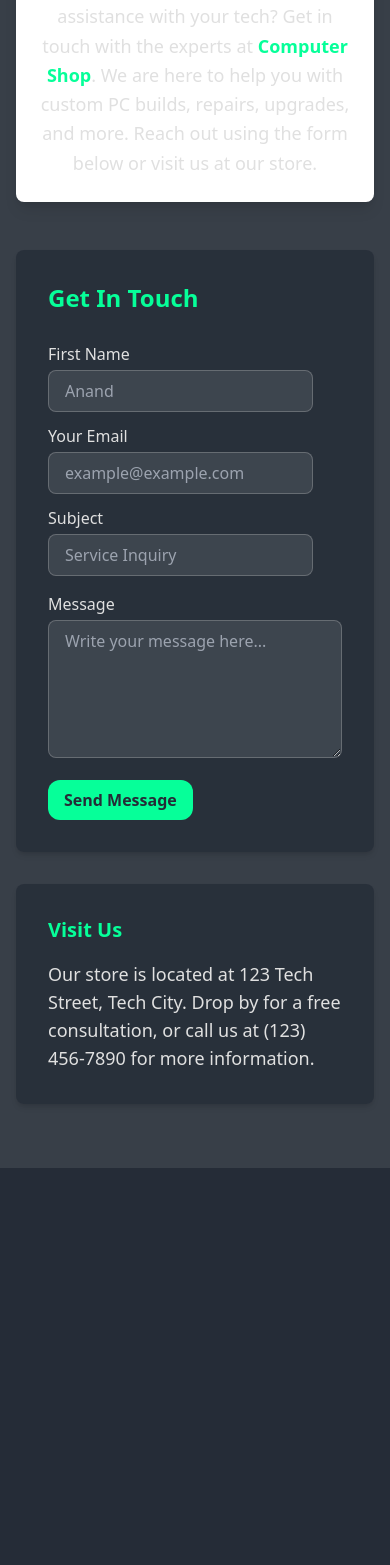
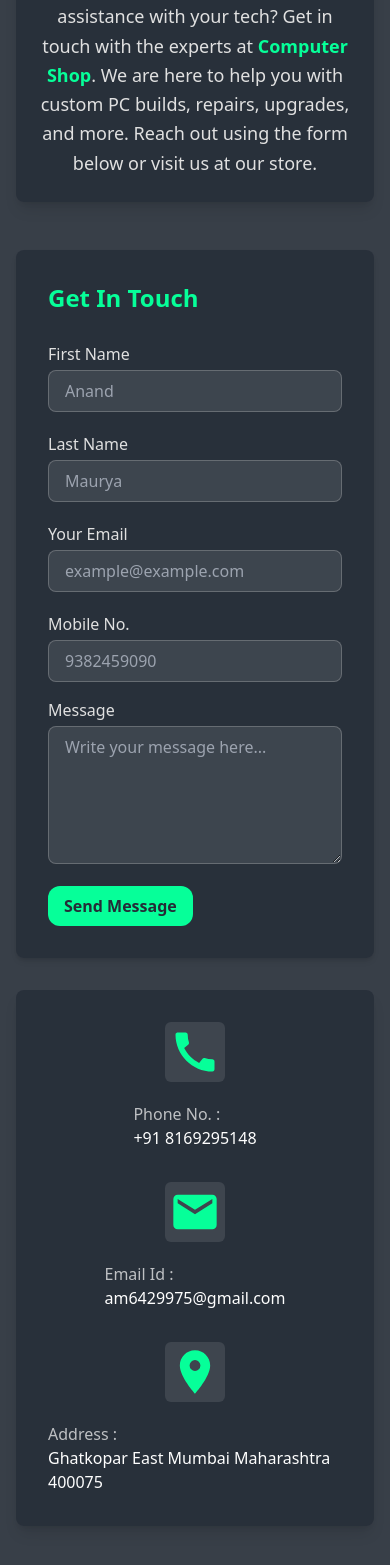
Before and after one commit to anandcodework/portfolio, a React (Vite) app: page /contact in a window 390 px wide. Shown: the part 323-1888 px from the top of the page. Before the commit the page ends 1491 px from the top, so only its background shows below. Built offline with nearby package versions, Linux system fonts and the light colour scheme.

Commit message:
contact page working issue fix and make responsive

```diff
--- a/package.json
+++ b/package.json
@@ -10,9 +10,12 @@
     "preview": "vite preview"
   },
   "dependencies": {
+    "@emailjs/browser": "^4.4.1",
     "@fontsource/open-sans": "^5.1.0",
     "@fontsource/roboto": "^5.1.0",
+    "emailjs-com": "^3.2.0",
     "framer-motion": "^11.12.0",
+    "nodemailer": "^6.9.16",
     "react": "^18.3.1",
     "react-countup": "^6.5.3",
     "react-dom": "^18.3.1",
--- a/src/components/Contact.jsx
+++ b/src/components/Contact.jsx
@@ -1,46 +1,42 @@
-import React, { useState } from 'react';
+import React, { useState, useRef } from 'react';
+import { MdEmail, MdCall, MdLocationOn } from "react-icons/md";
+import emailjs from '@emailjs/browser';
 
 export default function ContactPage() {
-  const [name, setName] = useState('');
-  const [email, setEmail] = useState('');
-  const [subject, setSubject] = useState('');
-  const [message, setMessage] = useState('');
-  const [success, setSuccess] = useState(false);
-  const [error, setError] = useState('');
+  const [mobile, setMobile] = useState('');
 
-  const handleSubmit = async (e) => {
+  const handleChange = (e) => {
+    const value = e.target.value;
+    // Only allow numbers by filtering out non-numeric characters
+    if (/^\d*$/.test(value)) {
+      setMobile(value); // Update state with the numeric value
+    }
+  };
+  const form = useRef();
+
+  const sendEmail = (e) => {
     e.preventDefault();
 
-    try {
-      const response = await fetch('http://localhost:5000/contact', {
-        method: 'POST',
-        headers: {
-          'Content-Type': 'application/json',
+    emailjs
+      .sendForm('service_snsi79c', 'template_t7myuo8', form.current, {
+        publicKey: '6Y-awfRZi2v9KYghh',
+      })
+      .then(
+        () => {
+          alert('SUCCESS!');
         },
-        body: JSON.stringify({ name, email, subject, message }),
-      });
-
-      if (response.ok) {
-        setSuccess(true);
-        setError('');
-        setName('');
-        setEmail('');
-        setSubject('');
-        setMessage('');
-      } else {
-        throw new Error('Failed to send message');
-      }
-    } catch (err) {
-      setError('Error sending message. Please try again later.');
-      setSuccess(false);
-    }
+        (error) => {
+          alert('FAILED...', error.text);
+        },
+      );
   };
 
   return (
+    <>
       <div className="py-16 bg-secondary/10 w-screen">
         <div className="container mx-auto px-4">
           <h1 className="text-4xl font-bold text-center text-fourth mb-12">Contact Computer Shop</h1>
-        <div className="bg-white p-6 rounded-lg shadow-lg mb-12 bg-primary/80">
+          <div className="p-6 rounded-lg shadow-lg mb-12 bg-primary/80">
             <p className="text-lg text-secondary text-center leading-relaxed">
               Have any questions or need assistance with your tech? Get in touch with the experts at{' '}
               <span className="font-bold text-fourth">Computer Shop</span>. We are here to help you with custom PC builds, repairs, upgrades, and more. Reach out using the form below or visit us at our store.
@@ -50,16 +46,25 @@ export default function ContactPage() {
           <div className="grid grid-cols-1 md:grid-cols-2 gap-8">
             <div className="bg-primary/80 p-8 rounded-lg shadow-md">
               <h2 className="text-2xl font-semibold text-fourth mb-6">Get In Touch</h2>
-            <form className="space-y-4" onSubmit={handleSubmit}>
-              <div className="grid grid-flow-row md:grid-flow-col gap-2">
+              <form className="space-y-4" ref={form} onSubmit={sendEmail}>
+                <div className="grid grid-cols-1 md:grid-cols-2 gap-4">
                   <div>
                     <label className="block text-secondary my-1 font-medium">First Name</label>
                     <input
                       type="text"
-                    value={name}
-                    onChange={(e) => setName(e.target.value)}
-                    className="px-4 py-2 border border-secondary/25 hover:border-2 hover:border-fourth bg-white/10 rounded-lg focus:outline-none focus:ring-2 focus:ring-secondary"
+                      name="firstName"
+                      className="w-full px-4 py-2 border text-third border-secondary/25 hover:border-2 hover:border-fourth bg-white/10 rounded-lg "
                       placeholder="Anand"
+                      required
+                    />
+                  </div>
+                  <div>
+                    <label className="block text-secondary my-1 font-medium">Last Name</label>
+                    <input
+                      type="text"
+                      name="lastName"
+                      className="w-full px-4 py-2 border text-third border-secondary/25 hover:border-2 hover:border-fourth bg-white/10 rounded-lg "
+                      placeholder="Maurya"
                       required
                     />
                   </div>
@@ -67,21 +72,24 @@ export default function ContactPage() {
                     <label className="block text-secondary my-1 font-medium">Your Email</label>
                     <input
                       type="email"
-                    value={email}
-                    onChange={(e) => setEmail(e.target.value)}
-                    className="px-4 py-2 border border-secondary/25 hover:border-2 hover:border-fourth bg-white/10 rounded-lg focus:outline-none focus:ring-2 focus:ring-secondary"
+                      name="email"
+                      className="w-full px-4 py-2 border text-third border-secondary/25 hover:border-2 hover:border-fourth bg-white/10 rounded-lg "
                       placeholder="example@example.com"
                       required
                     />
                   </div>
                   <div>
-                  <label className="block text-secondary my-1 font-medium">Subject</label>
+      <label className="block text-secondary my-1 font-medium">Mobile No.</label>
       <input
-                    type="text"
-                    value={subject}
-                    onChange={(e) => setSubject(e.target.value)}
-                    className="px-4 py-2 border border-secondary/25 hover:border-2 hover:border-fourth bg-white/10 rounded-lg focus:outline-none focus:ring-2 focus:ring-secondary"
-                    placeholder="Service Inquiry"
+        type="tel"
+        name="mobile"
+        value={mobile}
+        onChange={handleChange} // Use handleChange to enforce numeric input
+        pattern="[0-9]{10}"
+        maxLength={10}
+        minLength={10}
+        className="w-full px-4 py-2 border text-third border-secondary/25 hover:border-2 hover:border-fourth bg-white/10 rounded-lg "
+        placeholder="9382459090"
         required
       />
     </div>
@@ -89,9 +97,8 @@ export default function ContactPage() {
                 <div>
                   <label className="block text-secondary my-1 font-medium">Message</label>
                   <textarea
-                  value={message}
-                  onChange={(e) => setMessage(e.target.value)}
-                  className="w-full px-4 py-2 border border-secondary/25 hover:border-2 hover:border-fourth bg-white/10 rounded-lg focus:outline-none focus:ring-2 focus:ring-secondary"
+                    name="message"
+                    className="w-full px-4 py-2 border text-third border-secondary/25 hover:border-2 hover:border-fourth bg-white/10 rounded-lg "
                     rows="5"
                     placeholder="Write your message here..."
                     required
@@ -99,24 +106,45 @@ export default function ContactPage() {
                 </div>
                 <button
                   type="submit"
-                className="bg-fourth text-primary font-semibold px-4 py-2 rounded-xl hover:bg-fourth/70 transition duration-300"
+                  value="send"
+                  className=" bg-fourth text-primary font-semibold px-4 py-2 rounded-xl hover:bg-fourth/70 transition duration-300"
                 >
                   Send Message
                 </button>
-              {success && <p className="text-green-500 mt-4">Message sent successfully!</p>}
-              {error && <p className="text-red-500 mt-4">{error}</p>}
               </form>
             </div>
 
-          <div className="bg-primary/80 p-8 rounded-lg shadow-md">
-            {/* Optional: Add store contact details or location */}
-            <h3 className="text-xl font-semibold text-fourth mb-4">Visit Us</h3>
-            <p className="text-lg text-secondary">
-              Our store is located at 123 Tech Street, Tech City. Drop by for a free consultation, or call us at (123) 456-7890 for more information.
-            </p>
+            <div className="bg-primary/80 p-8 rounded-lg shadow-lg flex flex-col items-center justify-center space-y-8">
+  <div className="space-y-8">
+    <div className="flex flex-col sm:flex-row justify-start items-center gap-5 text-third">
+      <MdCall className="text-fourth bg-third/10 p-1 text-6xl rounded-md" />
+      <div>
+        <div className="text-third/70">Phone No. :</div>
+        <div>+91 8169295148</div>
+      </div>
+    </div>
+
+    <div className="flex flex-col sm:flex-row justify-start items-center gap-5 text-third">
+      <MdEmail className="text-fourth bg-third/10 p-1 text-6xl rounded-md" />
+      <div>
+        <div className="text-third/70">Email Id :</div>
+        <div>am6429975@gmail.com</div>
+      </div>
+    </div>
+
+    <div className="flex flex-col sm:flex-row justify-start items-center gap-5 text-third">
+      <MdLocationOn className="text-fourth bg-third/10 rounded-md p-1 text-6xl" />
+      <div>
+        <div className="text-third/70">Address :</div>
+        <div>Ghatkopar East Mumbai Maharashtra 400075</div>
       </div>
     </div>
   </div>
 </div>
+
+          </div>
+        </div>
+      </div>
+    </>
   );
 }
```
Also changed, not shown: 1 other file (tests, documents, lock files or other folders). Lines whose indentation alone changed are shown as unchanged.
